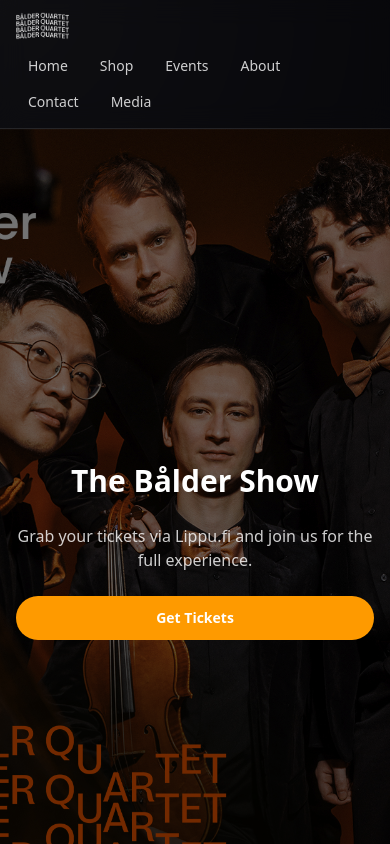
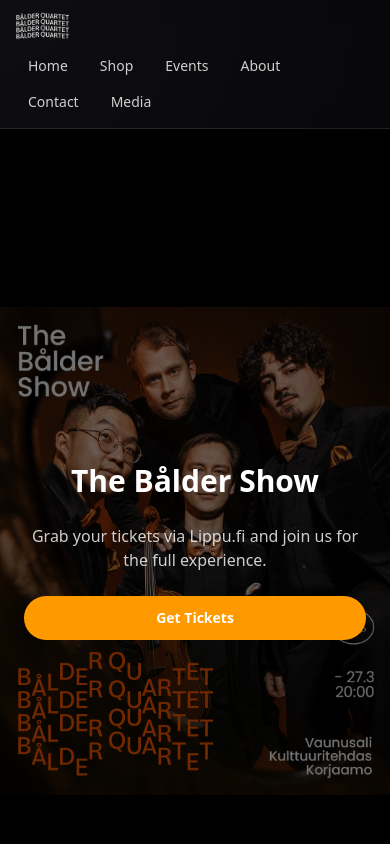
Before and after one commit to tmz1dka/BolderQrepo, a Next.js app: page /events in a window 390 px wide. Shown: the top 844 px of the page. Built offline with nearby package versions, Linux system fonts and the light colour scheme.

Commit message:
fix: align events hero edge-to-edge on mobile

```diff
--- a/app/events/page.tsx
+++ b/app/events/page.tsx
@@ -6,16 +6,20 @@
   return (
     <main className="min-h-screen bg-black text-white">
       <section
-        className="relative flex min-h-screen items-center justify-center px-4 py-12 sm:px-6 md:py-16"
-        style={{
-          backgroundImage: "url('/theBQShow-withinfo.jpg')",
-          backgroundSize: "cover",
-          backgroundPosition: "center",
-          backgroundRepeat: "no-repeat",
-        }}
+        className="relative flex w-full min-h-screen items-center justify-center px-0 py-0"
+        style={{ aspectRatio: "1080 / 1350", backgroundColor: "#000" }}
       >
+        <div
+          className="absolute inset-0"
+          style={{
+            backgroundImage: "url('/theBQShow-withinfo.jpg')",
+            backgroundSize: "contain",
+            backgroundPosition: "center",
+            backgroundRepeat: "no-repeat",
+          }}
+        />
         <div className="absolute inset-0 bg-black/55" />
-        <div className="relative flex flex-col items-center gap-6 text-center max-w-3xl">
+        <div className="relative flex flex-col items-center gap-6 text-center max-w-3xl px-6 py-10 sm:py-12 md:py-16">
           <h1 className="text-3xl font-semibold leading-tight sm:text-4xl">The Bålder Show</h1>
           <p className="text-base text-white/80 sm:text-lg">
             Grab your tickets via Lippu.fi and join us for the full experience.
```
